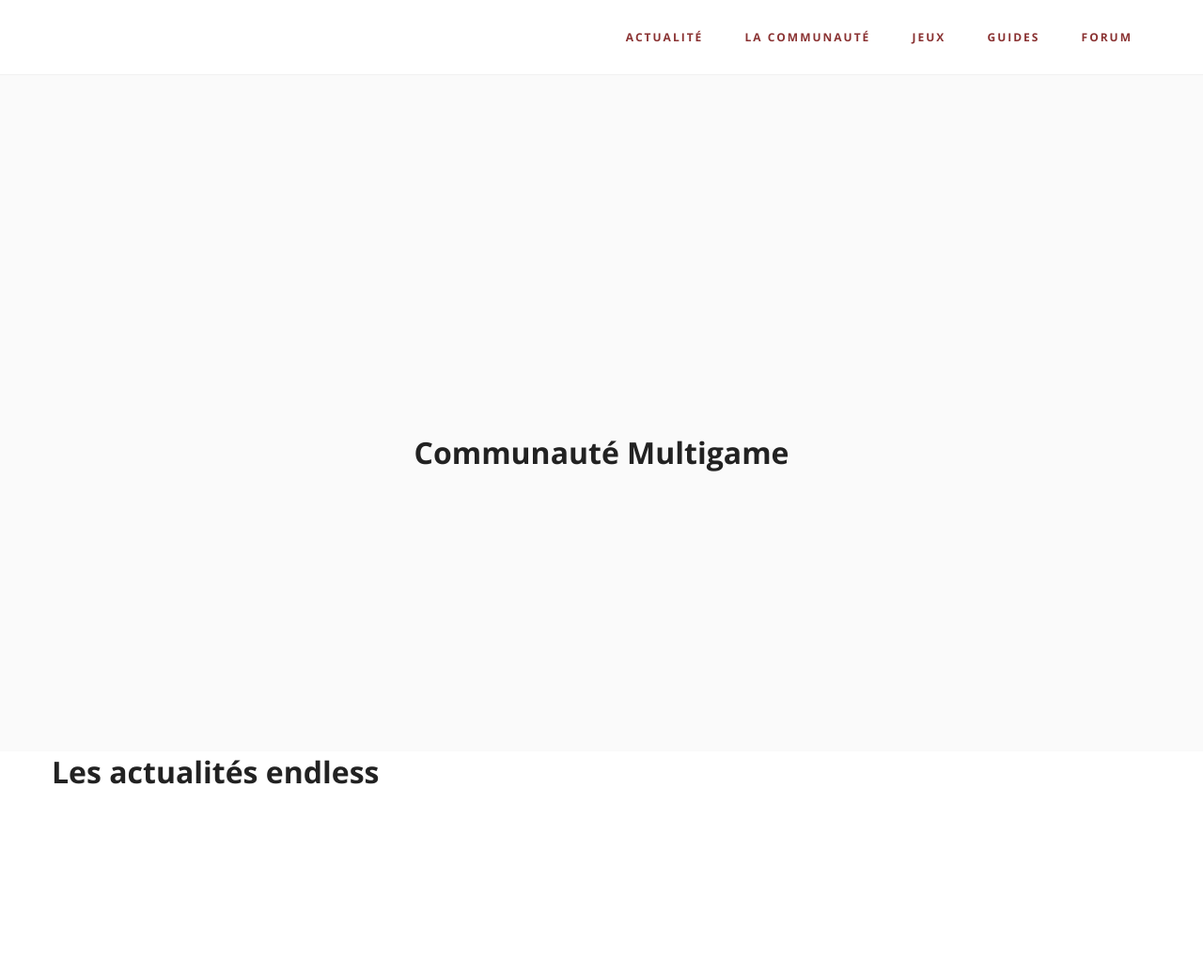
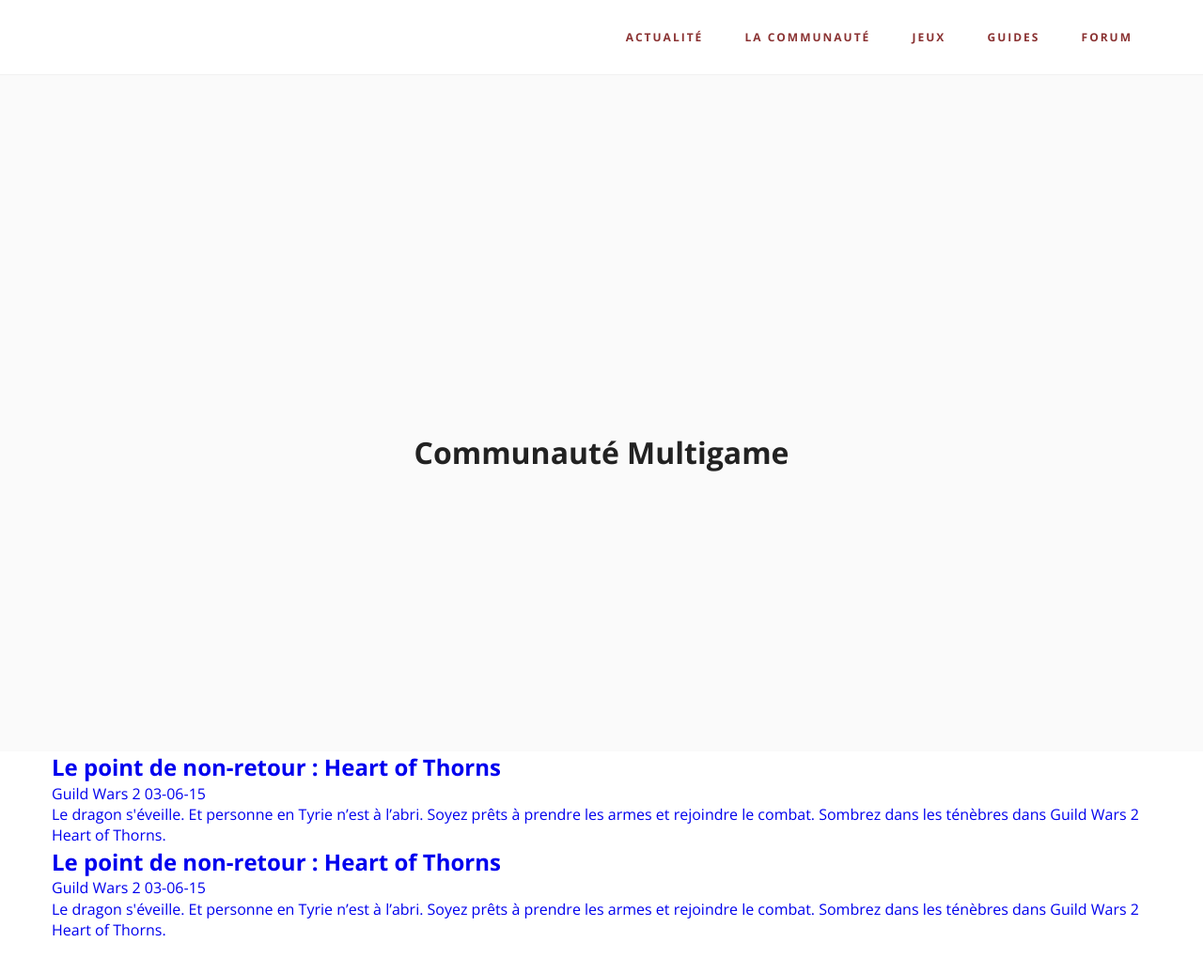
Before and after one commit to MihajloStevanovic/endless-v2, a website: page index.html in a window 1280 px wide. Shown: the top 1036 px of the page at 94% size. Drawn offline with nearby package versions, Linux system fonts and the light colour scheme.

Commit message:
'resume-actu'

```diff
--- a/index.html
+++ b/index.html
@@ -40,10 +40,35 @@
 
         <!-- Main content -->
         <main id="main">
-            <section>
-                <header class="heading-1">
-                    <h1>Les actualités endless</h1>
-                </header>
+            <section class="content">
+                <article class="resume-news">
+                    <a href="#">
+                        <header class="resume-news-header">
+                            <h2 class="heading-2">Le point de non-retour : Heart of Thorns</h2>
+                            <div class="resume-news-info">
+                                <span class="resume-news-category">Guild Wars 2</span>
+                                <span class="resume-news-info">03-06-15</span>
+                            </div>
+                        </header>
+                        <div class="resume-news-content">
+                            <p>Le dragon s'éveille. Et personne en Tyrie n’est à l’abri. Soyez prêts à prendre les armes et rejoindre le combat. Sombrez dans les ténèbres dans Guild Wars 2 Heart of Thorns.</p>
+                        </div>
+                    </a>
+                </article>
+                <article class="resume-news">
+                    <a href="#">
+                        <header class="resume-news-header">
+                            <h2 class="heading-2">Le point de non-retour : Heart of Thorns</h2>
+                            <div class="resume-news-info">
+                                <span class="resume-news-category">Guild Wars 2</span>
+                                <span class="resume-news-info">03-06-15</span>
+                            </div>
+                        </header>
+                        <div class="resume-news-content">
+                            <p>Le dragon s'éveille. Et personne en Tyrie n’est à l’abri. Soyez prêts à prendre les armes et rejoindre le combat. Sombrez dans les ténèbres dans Guild Wars 2 Heart of Thorns.</p>
+                        </div>
+                    </a>
+                </article>
             </section>
         </main>
 
```
